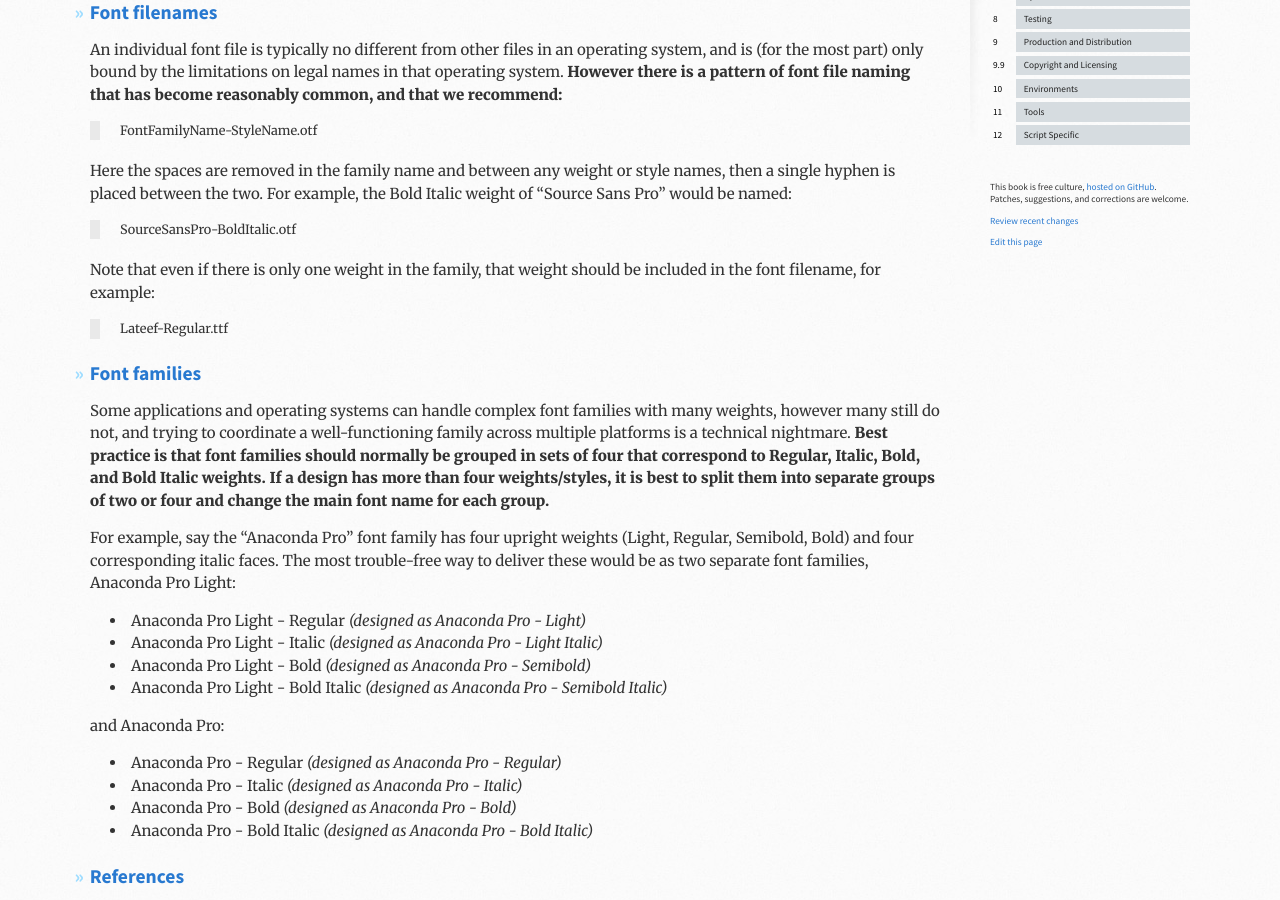
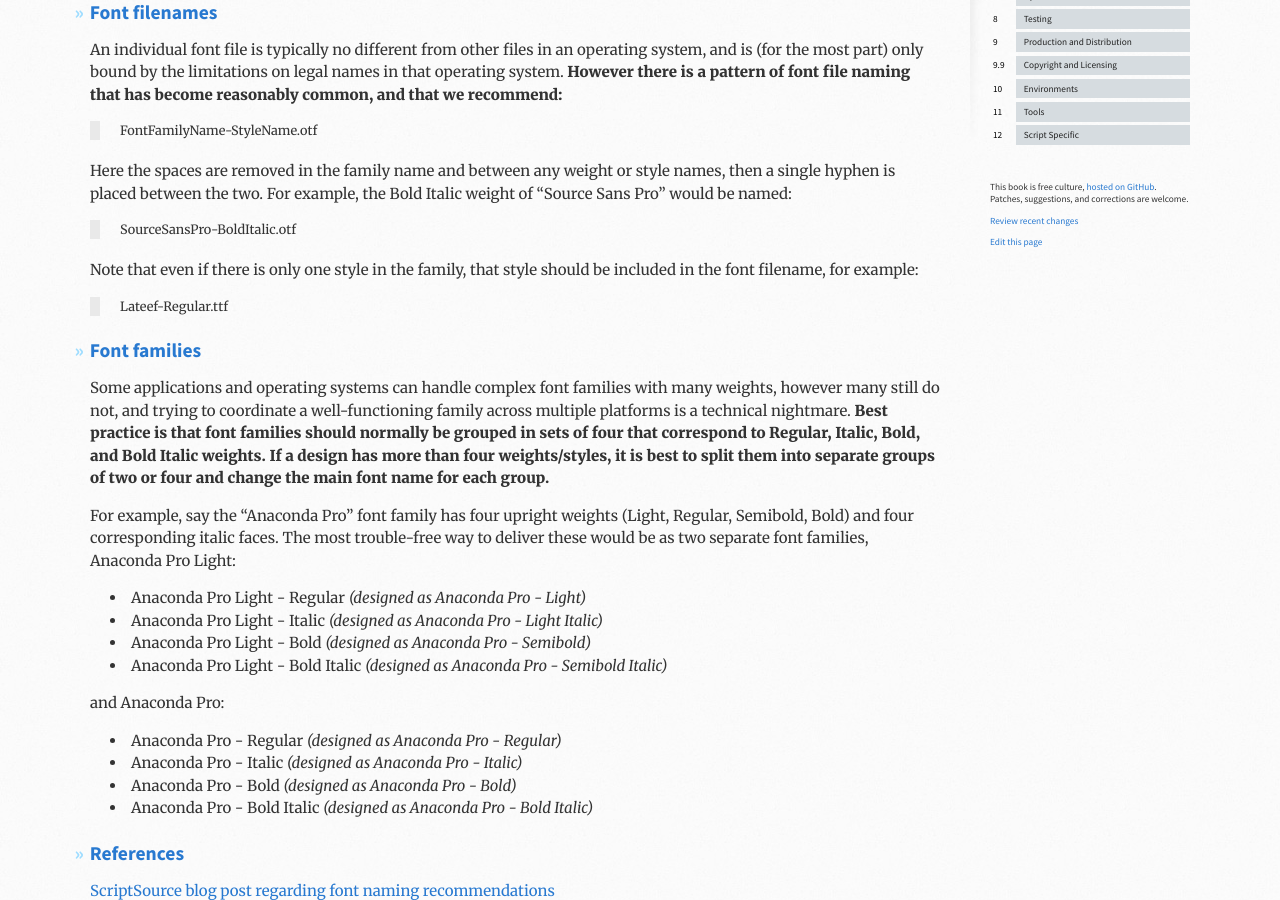
Before and after one commit to silnrsi/FDBP, a Jekyll site: the page built from en-US/Font_Naming.md, in a window 1280 px wide and 900 px high, scrolled down 542 px. Built offline with Jekyll 4.4.1, drawn with Linux system fonts in a browser that asks for light colours.

Commit message:
correction

```diff
--- a/en-US/Font_Naming.md
+++ b/en-US/Font_Naming.md
@@ -28,7 +28,7 @@ Here the spaces are removed in the family name and between any weight or style n
 
 > SourceSansPro-BoldItalic.otf
 
-Note that even if there is only one weight in the family, that weight should be included in the font filename, for example:
+Note that even if there is only one style in the family, that style should be included in the font filename, for example:
 
 > Lateef-Regular.ttf
 
```
